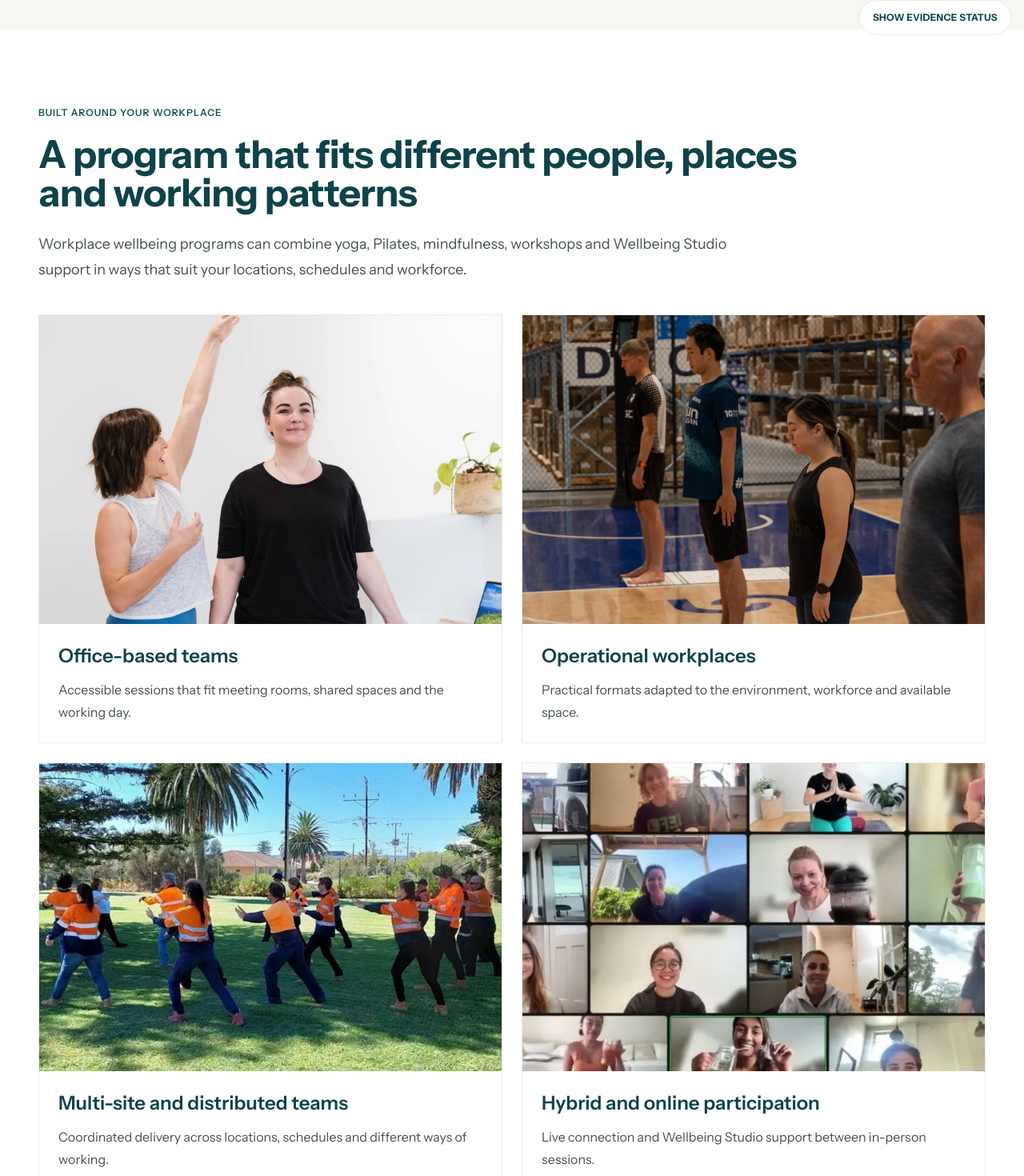
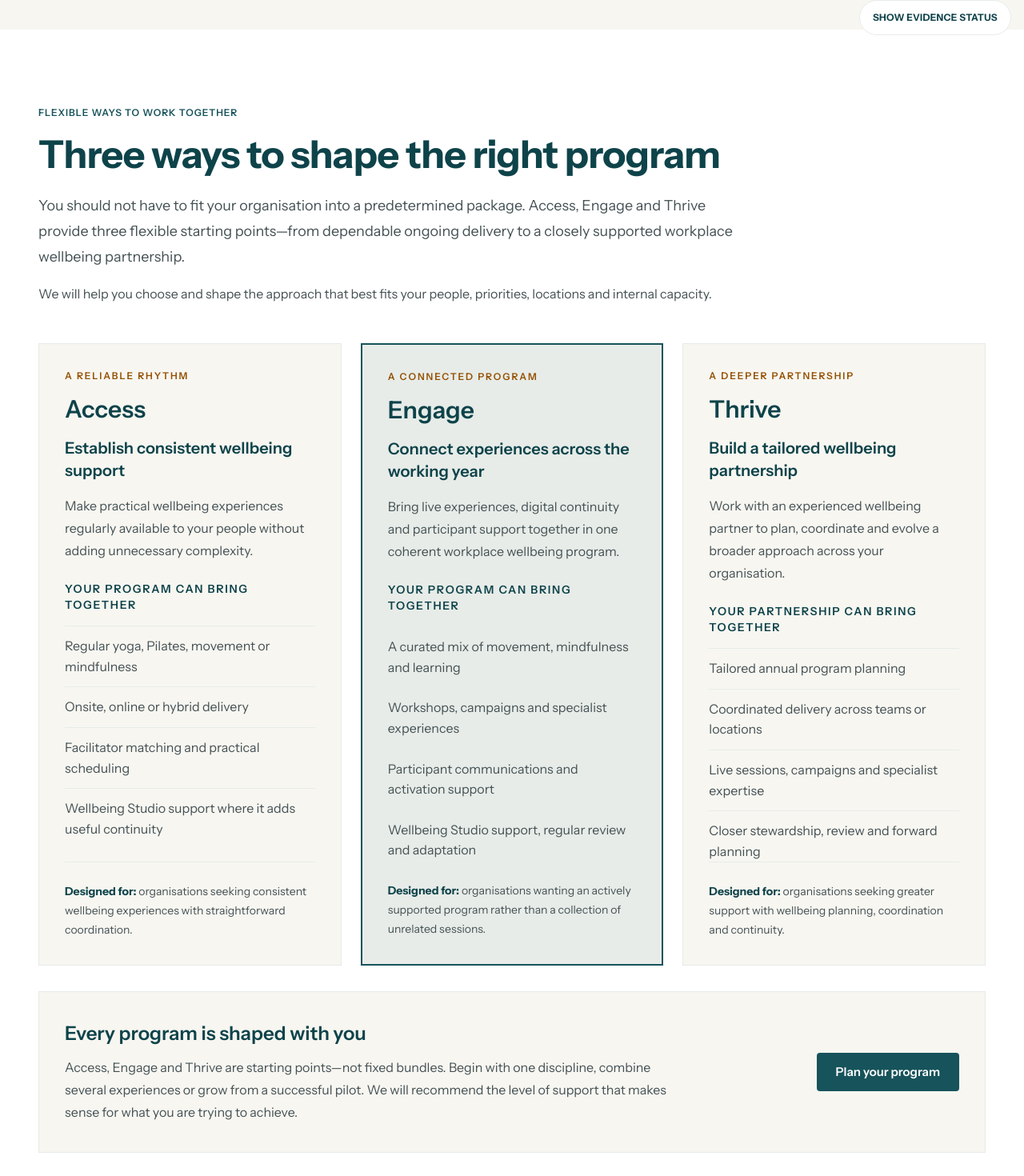
Before and after one commit to glennhammond/cya-website-prototype, a Next.js app: page /workplace-wellbeing-programs in a window 1280 px wide. Shown: the part 740-2210 px from the top of the page at 80% size. Built offline with nearby package versions, Linux system fonts and the light colour scheme.

Commit message:
Refine workplace wellbeing program architecture

```diff
--- a/app/workplace-wellbeing-programs/page.tsx
+++ b/app/workplace-wellbeing-programs/page.tsx
@@ -20,9 +20,9 @@ export default function WorkplaceWellbeingProgramsPage() {
         <ProductionContainer className="grid max-w-[1440px] gap-10 lg:grid-cols-[minmax(0,1.05fr)_minmax(0,0.95fr)] lg:items-center lg:gap-14 xl:gap-16">
           <div>
             <ProductionKicker>Workplace wellbeing programs</ProductionKicker>
-            <h1 className="mt-5 max-w-3xl text-[clamp(2.8rem,4.6vw,4.5rem)] font-bold leading-[1.05] tracking-[-0.02em]">A workplace wellbeing program built around how your people work</h1>
-            <p className="mt-6 max-w-2xl text-lg leading-8 text-[var(--cya-body)]">Bring together workplace yoga, Pilates, mindfulness, workshops and Wellbeing Studio support in a program shaped around your people, locations, schedules and goals.</p>
-            <div className="mt-8 flex flex-col gap-3 sm:flex-row"><ProductionAction href="/contact?interest=program">Start planning</ProductionAction><ProductionAction href="#program-structure" style="secondary">See how programs work</ProductionAction></div>
+            <h1 className="mt-5 max-w-3xl text-[clamp(2.8rem,4.6vw,4.5rem)] font-bold leading-[1.05] tracking-[-0.02em]">Workplace wellbeing programs shaped around your organisation</h1>
+            <p className="mt-6 max-w-2xl text-lg leading-8 text-[var(--cya-body)]">From regular movement and mindfulness to connected annual programs, we bring together the experiences, expertise and digital support that fit your people, priorities and working environment.</p>
+            <div className="mt-8 flex flex-col gap-3 sm:flex-row"><ProductionAction href="/contact?interest=program">Start planning</ProductionAction><ProductionAction href="#program-structure" style="secondary">Explore program options</ProductionAction></div>
           </div>
           <figure className="relative aspect-[3/2] overflow-hidden border border-[var(--cya-divider)] bg-[var(--cya-surface-base)]">
             <Image
@@ -39,9 +39,73 @@ export default function WorkplaceWellbeingProgramsPage() {
 
       <section id="program-structure" className="bg-[var(--cya-surface-base)] py-20 lg:py-24">
         <ProductionContainer>
+          <ProductionKicker>Flexible ways to work together</ProductionKicker>
+          <h2 className="mt-5 max-w-5xl text-4xl font-bold tracking-[-0.015em] lg:text-5xl">Three ways to shape the right program</h2>
+          <p className="mt-6 max-w-4xl text-lg leading-8 text-[var(--cya-body)]">You should not have to fit your organisation into a predetermined package. Access, Engage and Thrive provide three flexible starting points—from dependable ongoing delivery to a closely supported workplace wellbeing partnership.</p>
+          <p className="mt-4 max-w-4xl leading-7 text-[var(--cya-body)]">We will help you choose and shape the approach that best fits your people, priorities, locations and internal capacity.</p>
+
+          <div className="mt-12 grid gap-6 lg:grid-cols-3">
+            <article className="flex h-full flex-col border border-[var(--cya-divider)] bg-[var(--cya-surface-page)] p-7 lg:p-8">
+              <p className="text-xs font-semibold uppercase tracking-[0.16em] text-[var(--cya-ochre-ink)]">A reliable rhythm</p>
+              <h3 className="mt-4 text-3xl font-semibold text-[var(--cya-teal-dark)]">Access</h3>
+              <p className="mt-4 text-xl font-semibold leading-7 text-[var(--cya-teal-dark)]">Establish consistent wellbeing support</p>
+              <p className="mt-4 leading-7 text-[var(--cya-body)]">Make practical wellbeing experiences regularly available to your people without adding unnecessary complexity.</p>
+              <p className="mt-6 text-sm font-semibold uppercase tracking-[0.12em] text-[var(--cya-teal-dark)]">Your program can bring together</p>
+              <ul className="mt-4 space-y-3 text-[var(--cya-body)]">
+                <li className="border-t border-[var(--cya-divider)] pt-3">Regular yoga, Pilates, movement or mindfulness</li>
+                <li className="border-t border-[var(--cya-divider)] pt-3">Onsite, online or hybrid delivery</li>
+                <li className="border-t border-[var(--cya-divider)] pt-3">Facilitator matching and practical scheduling</li>
+                <li className="border-t border-[var(--cya-divider)] pt-3">Wellbeing Studio support where it adds useful continuity</li>
+              </ul>
+              <p className="mt-auto border-t border-[var(--cya-divider)] pt-6 text-sm leading-6 text-[var(--cya-body)]"><strong className="text-[var(--cya-teal-dark)]">Designed for:</strong> organisations seeking consistent wellbeing experiences with straightforward coordination.</p>
+            </article>
+
+            <article className="flex h-full flex-col border-2 border-[var(--cya-teal)] bg-[var(--cya-surface-subtle)] p-7 lg:p-8">
+              <p className="text-xs font-semibold uppercase tracking-[0.16em] text-[var(--cya-ochre-ink)]">A connected program</p>
+              <h3 className="mt-4 text-3xl font-semibold text-[var(--cya-teal-dark)]">Engage</h3>
+              <p className="mt-4 text-xl font-semibold leading-7 text-[var(--cya-teal-dark)]">Connect experiences across the working year</p>
+              <p className="mt-4 leading-7 text-[var(--cya-body)]">Bring live experiences, digital continuity and participant support together in one coherent workplace wellbeing program.</p>
+              <p className="mt-6 text-sm font-semibold uppercase tracking-[0.12em] text-[var(--cya-teal-dark)]">Your program can bring together</p>
+              <ul className="mt-4 space-y-3 text-[var(--cya-body)]">
+                <li className="border-t border-[var(--cya-divider)] pt-3">A curated mix of movement, mindfulness and learning</li>
+                <li className="border-t border-[var(--cya-divider)] pt-3">Workshops, campaigns and specialist experiences</li>
+                <li className="border-t border-[var(--cya-divider)] pt-3">Participant communications and activation support</li>
+                <li className="border-t border-[var(--cya-divider)] pt-3">Wellbeing Studio support, regular review and adaptation</li>
+              </ul>
+              <p className="mt-auto border-t border-[var(--cya-divider)] pt-6 text-sm leading-6 text-[var(--cya-body)]"><strong className="text-[var(--cya-teal-dark)]">Designed for:</strong> organisations wanting an actively supported program rather than a collection of unrelated sessions.</p>
+            </article>
+
+            <article className="flex h-full flex-col border border-[var(--cya-divider)] bg-[var(--cya-surface-page)] p-7 lg:p-8">
+              <p className="text-xs font-semibold uppercase tracking-[0.16em] text-[var(--cya-ochre-ink)]">A deeper partnership</p>
+              <h3 className="mt-4 text-3xl font-semibold text-[var(--cya-teal-dark)]">Thrive</h3>
+              <p className="mt-4 text-xl font-semibold leading-7 text-[var(--cya-teal-dark)]">Build a tailored wellbeing partnership</p>
+              <p className="mt-4 leading-7 text-[var(--cya-body)]">Work with an experienced wellbeing partner to plan, coordinate and evolve a broader approach across your organisation.</p>
+              <p className="mt-6 text-sm font-semibold uppercase tracking-[0.12em] text-[var(--cya-teal-dark)]">Your partnership can bring together</p>
+              <ul className="mt-4 space-y-3 text-[var(--cya-body)]">
+                <li className="border-t border-[var(--cya-divider)] pt-3">Tailored annual program planning</li>
+                <li className="border-t border-[var(--cya-divider)] pt-3">Coordinated delivery across teams or locations</li>
+                <li className="border-t border-[var(--cya-divider)] pt-3">Live sessions, campaigns and specialist expertise</li>
+                <li className="border-t border-[var(--cya-divider)] pt-3">Closer stewardship, review and forward planning</li>
+              </ul>
+              <p className="mt-auto border-t border-[var(--cya-divider)] pt-6 text-sm leading-6 text-[var(--cya-body)]"><strong className="text-[var(--cya-teal-dark)]">Designed for:</strong> organisations seeking greater support with wellbeing planning, coordination and continuity.</p>
+            </article>
+          </div>
+
+          <div className="mt-8 grid gap-6 border border-[var(--cya-divider)] bg-[var(--cya-surface-page)] px-8 py-9 md:grid-cols-[1fr_auto] md:items-center">
+            <div>
+              <h3 className="text-2xl font-semibold text-[var(--cya-teal-dark)]">Every program is shaped with you</h3>
+              <p className="mt-3 max-w-3xl leading-7 text-[var(--cya-body)]">Access, Engage and Thrive are starting points—not fixed bundles. Begin with one discipline, combine several experiences or grow from a successful pilot. We will recommend the level of support that makes sense for what you are trying to achieve.</p>
+            </div>
+            <ProductionAction href="/contact?interest=program">Plan your program</ProductionAction>
+          </div>
+        </ProductionContainer>
+      </section>
+
+      <section className="bg-[var(--cya-surface-page)] py-20 lg:py-24">
+        <ProductionContainer>
           <ProductionKicker>Built around your workplace</ProductionKicker>
-          <h2 className="mt-5 max-w-5xl text-4xl font-bold tracking-[-0.015em] lg:text-5xl">A program that fits different people, places and working patterns</h2>
-          <p className="mt-6 max-w-4xl text-lg leading-8 text-[var(--cya-body)]">Workplace wellbeing programs can combine yoga, Pilates, mindfulness, workshops and Wellbeing Studio support in ways that suit your locations, schedules and workforce.</p>
+          <h2 className="mt-5 max-w-5xl text-4xl font-bold tracking-[-0.015em] lg:text-5xl">Designed for different workplaces and ways of working</h2>
+          <p className="mt-6 max-w-4xl text-lg leading-8 text-[var(--cya-body)]">Your program can be shaped around different locations, schedules, workforce needs and working environments.</p>
           <div className="mt-10 grid gap-6 md:grid-cols-2">
             <article className="overflow-hidden border border-[var(--cya-divider)] bg-[var(--cya-surface-base)]">
               <figure className="relative aspect-[3/2]"><Image src="/images/selected/cya-home-oneoff-desk-stretch.webp" alt="A facilitator guides an employee through an accessible workplace movement session" fill sizes="(min-width: 768px) 50vw, 100vw" className="object-cover" /></figure>
@@ -63,20 +127,16 @@ export default function WorkplaceWellbeingProgramsPage() {
         </ProductionContainer>
       </section>
 
-      <section className="bg-[var(--cya-surface-page)] py-20 lg:py-24">
+      <section className="bg-[var(--cya-surface-base)] py-20 lg:py-24">
         <ProductionContainer>
           <ProductionKicker>What your organisation can expect</ProductionKicker>
           <h2 className="mt-5 max-w-4xl text-4xl font-bold lg:text-5xl">Clear planning, reliable delivery and useful review</h2>
-          <p className="mt-6 max-w-4xl text-lg leading-8 text-[var(--cya-body)]">Before your program begins, we agree what will be delivered, who it is for and how participation and progress will be reviewed.</p>
+          <p className="mt-6 max-w-4xl text-lg leading-8 text-[var(--cya-body)]">Before your program begins, we agree what will be delivered, who it is for and how delivery and participation will be reviewed.</p>
           <div className="mt-10 grid gap-5 md:grid-cols-2">
             <ProductionCard number="01" title="Agreed scope" body="Audience, locations, schedule, delivery formats and access requirements confirmed before launch." tone="white" />
             <ProductionCard number="02" title="Facilitator and format fit" body="The right facilitator and experience matched to your workplace, participants and program goals." tone="white" />
             <ProductionCard number="03" title="Clear participant access" body="Practical communications, voluntary participation and appropriate wellbeing boundaries established from the start." tone="white" />
             <ProductionCard number="04" title="Proportionate review" body="Aggregate participation, delivery experience and voluntary feedback used to inform what continues or changes." tone="white" />
-          </div>
-          <div className="mt-8 grid gap-6 border border-[var(--cya-divider)] bg-[var(--cya-surface-subtle)] px-8 py-9 md:grid-cols-[1fr_auto] md:items-center">
-            <div><ProductionKicker>Flexible starting points</ProductionKicker><h3 className="mt-4 text-2xl font-semibold">Start with the level of support your organisation needs</h3><p className="mt-3 max-w-3xl text-[var(--cya-body)]">Begin with a focused pilot, a regular session schedule or a broader ongoing program. We will help you define a practical starting point.</p></div>
-            <ProductionAction href="/contact?interest=program">Start planning</ProductionAction>
           </div>
         </ProductionContainer>
       </section>
```
